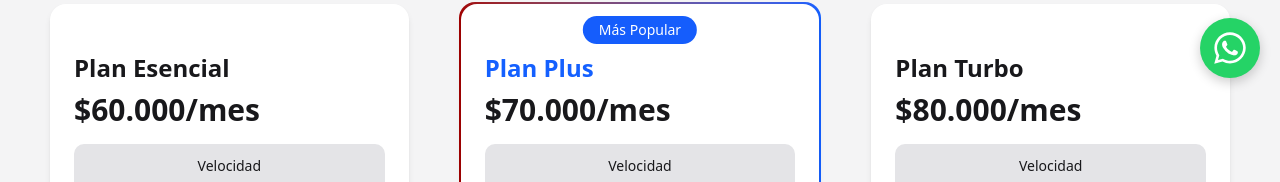
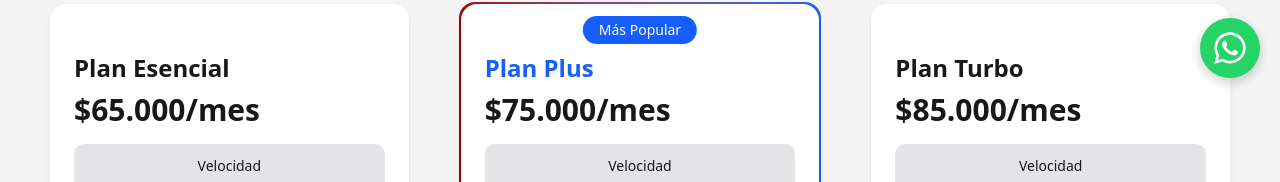
Before and after one commit to nicolasAguirre69/starg, a React (Vite) app: page /plans in a window 1280 px wide. Shown: the part 702-884 px from the top of the page. Built offline with nearby package versions, Linux system fonts and the light colour scheme.

Commit message:
precios de planes actualizados

```diff
--- a/src/data/plans.ts
+++ b/src/data/plans.ts
@@ -4,7 +4,7 @@ export const internetPlans: Plan[] = [
   {
     id: 1,
     name: "Plan Esencial",
-    price: "$60.000/mes",
+    price: "$65.000/mes",
     speed: "150 Mbps",
     features: [
       "Velocidad: 150 Mbps",
@@ -17,7 +17,7 @@ export const internetPlans: Plan[] = [
   {
     id: 2,
     name: "Plan Plus",
-    price: "$70.000/mes",
+    price: "$75.000/mes",
     speed: "200 Mbps",
     features: [
       "Velocidad: 200 Mbps",
@@ -31,7 +31,7 @@ export const internetPlans: Plan[] = [
   {
     id: 3,
     name: "Plan Turbo",
-    price: "$80.000/mes",
+    price: "$85.000/mes",
     speed: "300 Mbps",
     features: [
       "Velocidad: 300 Mbps",
@@ -44,7 +44,7 @@ export const internetPlans: Plan[] = [
   {
     id: 4,
     name: "Plan Ultra",
-    price: "$100.000/mes",
+    price: "$90.000/mes",
     speed: "400 Mbps",
     features: [
       "Velocidad: 400 Mbps",
@@ -57,7 +57,7 @@ export const internetPlans: Plan[] = [
   {
     id: 5,
     name: "Plan Mega",
-    price: "$120.000/mes",
+    price: "$95.000/mes",
     speed: "500 Mbps",
     features: [
       "Velocidad: 500 Mbps",
```
